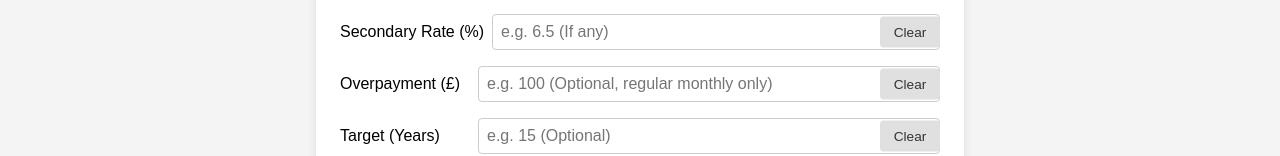
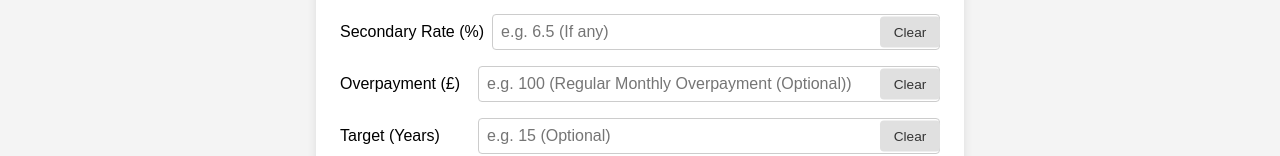
Before and after one commit to Ampdrew06/Mortgage-Calculator, a React (Create React App) app: page / in a window 1280 px wide. Shown: the part 307-463 px from the top of the page. Built offline with nearby package versions, Linux system fonts and the light colour scheme.

Commit message:
Update MC.jsx

```diff
--- a/src/MC.jsx
+++ b/src/MC.jsx
@@ -278,7 +278,7 @@ function MC() {
               type="text"
               inputMode="decimal"
               pattern="[0-9]*"
-              placeholder="e.g. 100 (Optional, regular monthly only)"
+              placeholder="e.g. 100 (Regular Monthly Overpayment (Optional))"
               value={overpayment}
               onChange={(e) => setOverpayment(e.target.value)}
             />
```
